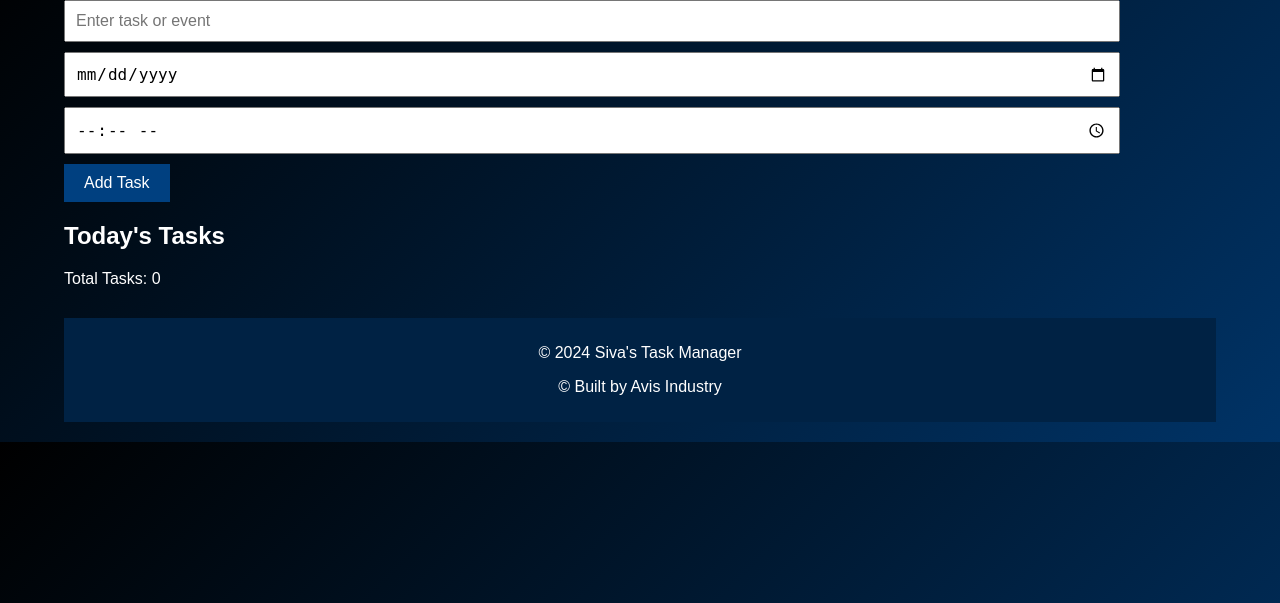
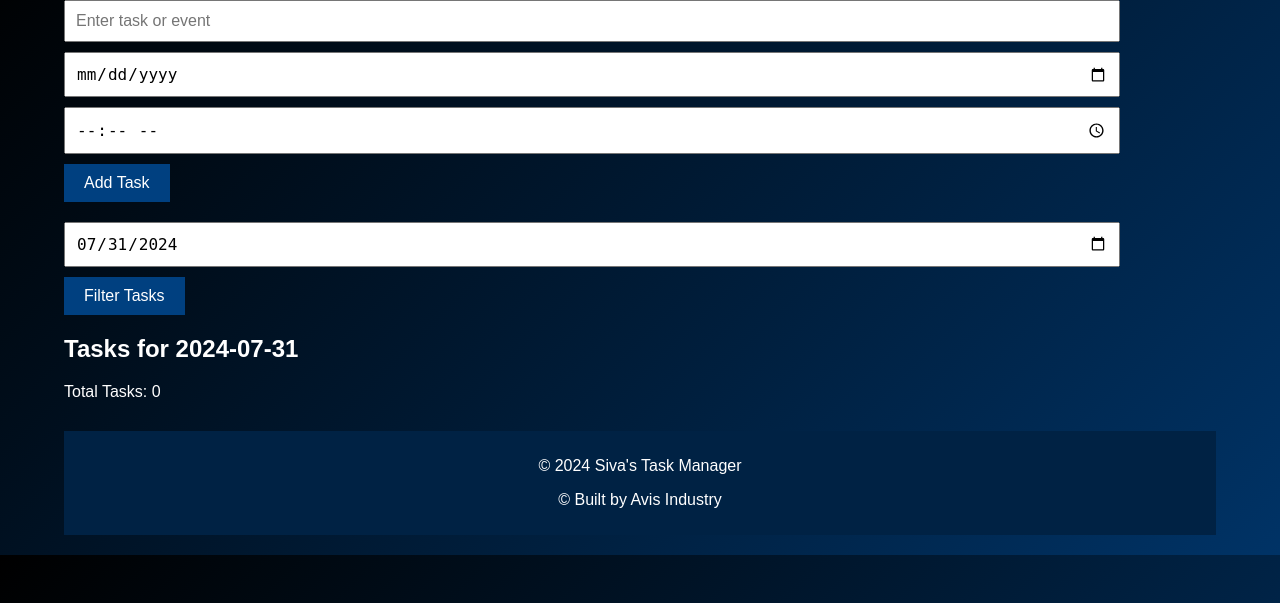
Before and after one commit to Sivabalan10/Personal-Task-Manager, a Flask app: page / in a window 1280 px wide. Shown: the part 73-676 px from the top of the page. Run offline with Flask 3, Linux system fonts and the light colour scheme.

Commit message:
Update index.html

```diff
--- a/templates/index.html
+++ b/templates/index.html
@@ -107,8 +107,14 @@
                 <button type="submit">Add Task</button>
             </form>
         </div>
+        <div class="form-container">
+            <form action="/" method="post">
+                <input type="date" name="selected_date" value="{{ selected_date }}">
+                <button type="submit">Filter Tasks</button>
+            </form>
+        </div>
         <div class="task-list">
-            <h2>Today's Tasks</h2>
+            <h2>Tasks for {{ selected_date }}</h2>
             <ul>
                 {% for task in tasks %}
                 <li>
```
